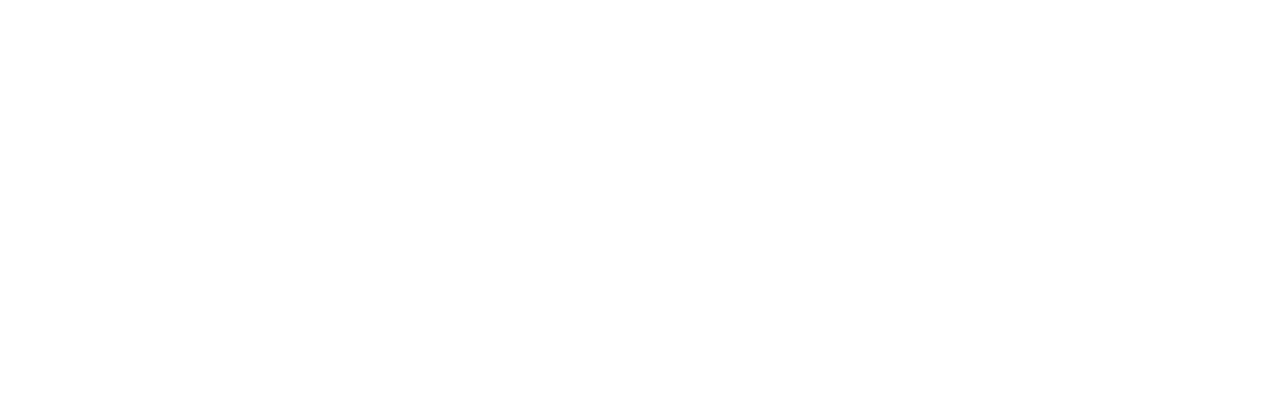
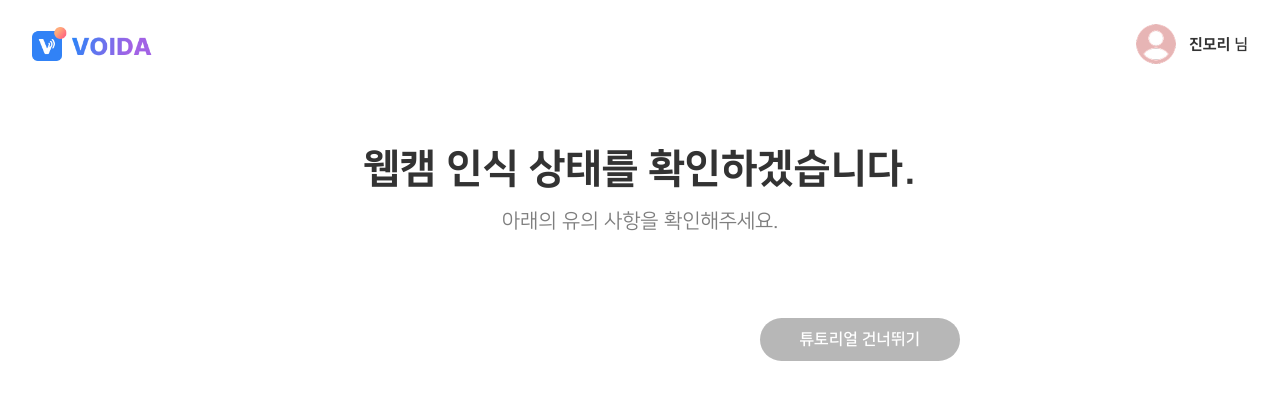
Before and after one commit to 0w0n2/voida, a React (Vite) app in the folder frontend-app/: page /tutorial/lip-reading in a window 1280 px wide. Before the commit this address had no page. Shown: the top 400 px of the page. Built offline with nearby package versions, Linux system fonts and the light colour scheme.

Commit message:
[FE] wip: 튜토리얼 페이지 구현 중

```diff
--- a/frontend-app/src/App.tsx
+++ b/frontend-app/src/App.tsx
@@ -5,6 +5,8 @@
 import EmailAuthPage from '@/pages/EmailAuthPage.tsx';
 import TutorialMainPage from '@/pages/TutorialMainPage.tsx';
 import UserTypePage from '@/pages/UserTypePage';
+import TutorialGeneralPage from '@/pages/TutorialGeneralPage.tsx';
+import TutorialLipReadingPage from '@/pages/TutorialLipReadingPage.tsx';
 import RoomsPage from '@/pages/RoomsPage.tsx';
 
 function App() {
@@ -17,6 +19,11 @@
         <Route path="/email-auth" element={<EmailAuthPage />} />
         <Route path="/tutorial" element={<TutorialMainPage />} />
         <Route path="/tutorial/user-type" element={<UserTypePage />} />
+        <Route path="/tutorial/general" element={<TutorialGeneralPage />} />
+        <Route
+          path="/tutorial/lip-reading"
+          element={<TutorialLipReadingPage />}
+        />
         <Route path="/rooms" element={<RoomsPage />} />
       </Routes>
     </BrowserRouter>
--- a/frontend-app/src/components/Header.tsx
+++ b/frontend-app/src/components/Header.tsx
@@ -25,7 +25,7 @@
 `;
 
 const logo = css`
-  width: 100px;
+  width: 120px;
 `;
 
 const userInfoStyle = css`
--- a/frontend-app/src/components/TurtorialFooter.tsx
+++ b/frontend-app/src/components/TurtorialFooter.tsx
@@ -2,13 +2,13 @@
 import { css } from '@emotion/react';
 import { useNavigate } from 'react-router-dom';
 
-export default function TutorialFooter() {
+export default function TutorialFooter({ items }: { items: string }) {
   const navigate = useNavigate();
 
   return (
     <div css={footerWrapperStyle}>
       <button css={skipButtonStyle} onClick={() => navigate('/rooms')}>
-        메인으로 가기
+        {items}
       </button>
     </div>
   );
@@ -17,6 +17,7 @@
 const footerWrapperStyle = css`
   display: flex;
   justify-content: right;
+  margin-top: 0.8rem;
   margin-right: 20rem;
 `;
 
--- a/frontend-app/src/components/TutorialMainCard.tsx
+++ b/frontend-app/src/components/TutorialMainCard.tsx
@@ -61,7 +61,7 @@
   display: flex;
   align-items: center;
   gap: 1rem;
-  margin-bottom: 1rem;
+  margin-bottom: 2rem;
 `;
 
 const stepCircleStyle = css`
@@ -81,7 +81,6 @@
   font-size: 24px;
   font-family: 'NanumSquareEB';
   color: black;
-  margin-bottom: 10px;
 `;
 
 const listStyle = css`
@@ -93,10 +92,10 @@
 const listItemStyle = css`
   display: flex;
   align-items: flex-start;
-  gap: 0.5rem;
+  gap: 0.7rem;
   font-size: 16px;
   color: ;
-  margin-bottom: 0.5rem;
+  margin-bottom: 1rem;
 `;
 
 const checkIcon = css`
--- a/frontend-app/src/pages/LoginPage.tsx
+++ b/frontend-app/src/pages/LoginPage.tsx
@@ -14,7 +14,12 @@
 
 const wrapperStyle = css`
   min-height: 100vh;
-  background-color: #f8f9fc;
+  background: linear-gradient(
+    135deg,
+    #f8fbff 0%,
+    #eaeeffff 50%,
+    #e0efffff 100%
+  );
   display: flex;
   align-items: center;
   justify-content: center;
--- a/frontend-app/src/pages/MainPage.tsx
+++ b/frontend-app/src/pages/MainPage.tsx
@@ -64,7 +64,7 @@
 const wrapper = css`
   position: relative;
   height: 100vh;
-  background: linear-gradient(135deg, #f8fbff 0%, #eaf3ff 50%, #e0ecff 100%);
+  background: linear-gradient(135deg, #ffffffff 0%, #eaf3ff 50%, #e0ecff 100%);
 `;
 
 const headerLogo = css`
@@ -80,12 +80,23 @@
 const content = css`
   display: flex;
   height: 100%;
-  margin: 0 auto;
   justify-content: space-between;
   align-items: center;
-  padding-left: 180px;
-  padding-right: 20px;
+  padding: 0 20px 0 180px;
   gap: 80px;
+
+  @media (max-width: 1024px) {
+    padding-left: 120px;
+    gap: 40px;
+  }
+
+  @media (max-width: 768px) {
+    flex-direction: column;
+    justify-content: center;
+    text-align: center;
+    padding: 120px 20px 40px;
+    gap: 40px;
+  }
 `;
 
 const left = css`
@@ -119,6 +130,14 @@
   font-family: 'NanumSquareEB';
   line-height: 1.3;
   margin-bottom: 20px;
+
+  @media (max-width: 1024px) {
+    font-size: 48px;
+  }
+
+  @media (max-width: 768px) {
+    font-size: 36px;
+  }
 `;
 
 const gradientBlue = css`
@@ -138,11 +157,25 @@
   color: #555;
   line-height: 1.7;
   margin-bottom: 30px;
+
+  @media (max-width: 1024px) {
+    font-size: 16px;
+  }
+
+  @media (max-width: 768px) {
+    font-size: 15px;
+  }
 `;
 
 const buttonBox = css`
   display: flex;
   gap: 16px;
+
+  @media (max-width: 768px) {
+    flex-direction: column;
+    align-items: center;
+    gap: 12px;
+  }
 `;
 
 const startButton = css`
@@ -206,6 +239,18 @@
   &:hover {
     transform: rotate(-4.5deg);
   }
+
+  @media (max-width: 1280px) {
+    width: 700px;
+  }
+
+  @media (max-width: 1024px) {
+    width: 500px;
+  }
+
+  @media (max-width: 768px) {
+    width: 90%;
+  }
 `;
 
 const bounce = keyframes`
--- /dev/null
+++ b/frontend-app/src/pages/TutorialGeneralPage.tsx
@@ -0,0 +1,42 @@
+/** @jsxImportSource @emotion/react */
+import { css } from '@emotion/react';
+import Header from '@/components/Header';
+import TutorialFooter from '@/components/TurtorialFooter';
+
+export default function TutorialLipReadingPage() {
+  return (
+    <div css={pageWrapperStyle}>
+      <Header />
+      <div css={contentWrapperStyle}>
+        <h2 css={titleStyle}>마이크 인식 상태를 확인하겠습니다.</h2>
+        <p css={subtitleStyle}>아래의 유의 사항을 확인해주세요.</p>
+      </div>
+      <TutorialFooter items={'튜토리얼 건너뛰기'} />
+    </div>
+  );
+}
+
+const pageWrapperStyle = css`
+  min-height: 100vh;
+  background-color: var(--color-bg-blue);
+`;
+
+const contentWrapperStyle = css`
+  max-width: 60rem;
+  margin: 0 auto;
+  padding: 1.5rem;
+  text-align: center;
+`;
+
+const titleStyle = css`
+  font-size: 40px;
+  font-family: 'NanumSquareEB';
+  margin-top: 2rem;
+  margin-bottom: 1rem;
+`;
+
+const subtitleStyle = css`
+  color: var(--color-gray-600);
+  margin-bottom: 3rem;
+  font-size: 20px;
+`;
--- /dev/null
+++ b/frontend-app/src/pages/TutorialLipReadingPage.tsx
@@ -0,0 +1,41 @@
+/** @jsxImportSource @emotion/react */
+import { css } from '@emotion/react';
+import Header from '@/components/Header';
+import TutorialFooter from '@/components/TurtorialFooter';
+
+export default function TutorialLipReadingPage() {
+  return (
+    <div css={pageWrapperStyle}>
+      <Header />
+      <div css={contentWrapperStyle}>
+        <h2 css={titleStyle}>웹캠 인식 상태를 확인하겠습니다.</h2>
+        <p css={subtitleStyle}>아래의 유의 사항을 확인해주세요.</p>
+      </div>
+      <TutorialFooter items={'튜토리얼 건너뛰기'} />
+    </div>
+  );
+}
+
+const pageWrapperStyle = css`
+  min-height: 100vh;
+`;
+
+const contentWrapperStyle = css`
+  max-width: 60rem;
+  margin: 0 auto;
+  padding: 1.5rem;
+  text-align: center;
+`;
+
+const titleStyle = css`
+  font-size: 40px;
+  font-family: 'NanumSquareEB';
+  margin-top: 2rem;
+  margin-bottom: 1rem;
+`;
+
+const subtitleStyle = css`
+  color: var(--color-gray-600);
+  margin-bottom: 3rem;
+  font-size: 20px;
+`;
--- a/frontend-app/src/pages/TutorialMainPage.tsx
+++ b/frontend-app/src/pages/TutorialMainPage.tsx
@@ -99,7 +99,7 @@
 `;
 
 const buttonWrapperStyle = css`
-  margin-top: 2.5rem;
+  margin-top: 3rem;
   display: flex;
   justify-content: right;
   gap: 1rem;
--- a/frontend-app/src/pages/UserTypePage.tsx
+++ b/frontend-app/src/pages/UserTypePage.tsx
@@ -104,14 +104,13 @@
           </div>
         </div>
       </div>
-      <TutorialFooter />
+      <TutorialFooter items={'메인으로 가기'} />
     </div>
   );
 }
 
 const pageWrapperStyle = css`
   min-height: 100vh;
-  background-color: var(--color-bg-blue);
 `;
 
 const contentWrapperStyle = css`
```
Also changed, not shown: frontend-app/src/components/TutorialCard.tsx (added, +117 -0 lines).
